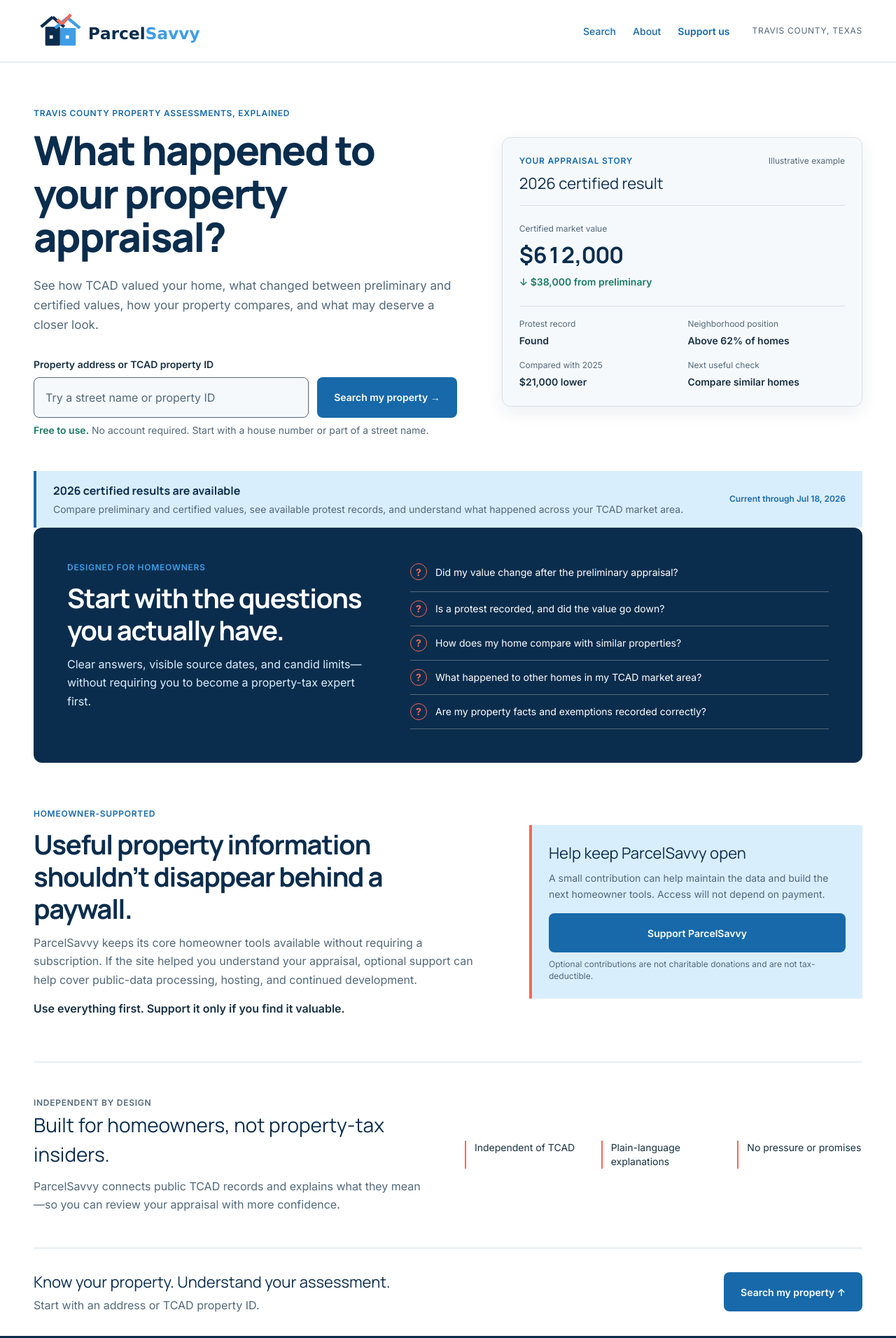
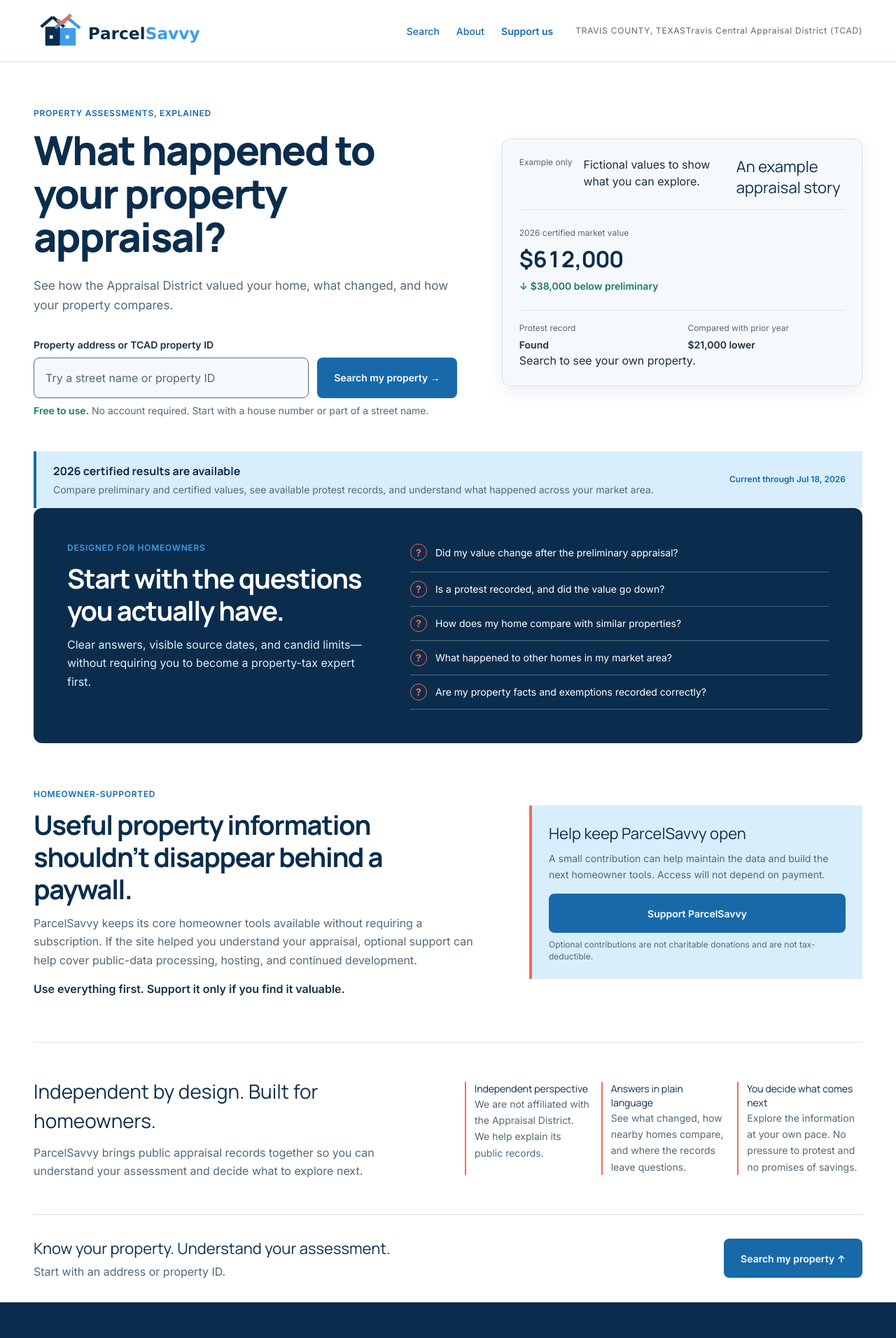
Before and after one commit to wlreich/PropertyTaxHelper, a Next.js app in the folder web/: page / in a window 1280 px wide. Shown: the top 1912 px of the page at 70% size. Built offline with nearby package versions, Linux system fonts and the light colour scheme.

Commit message:
Implement approved homepage example and independence layout

```diff
--- a/web/src/app/page.tsx
+++ b/web/src/app/page.tsx
@@ -4,6 +4,7 @@ import { Unavailable } from "@/components/site-shell";
 import { BrandLogo } from "@/components/brand-logo";
 import { TermDefinition } from "@/components/term-definition";
 import styles from "./search-page.module.css";
+import { appraisalDistrict } from "@/lib/appraisal-district";
 import {
   parseSearch,
   currency,
@@ -19,7 +20,7 @@ const homeownerQuestions = [
   "Did my value change after the preliminary appraisal?",
   "Is a protest recorded, and did the value go down?",
   "How does my home compare with similar properties?",
-  "What happened to other homes in my TCAD market area?",
+  "What happened to other homes in my market area?",
   "Are my property facts and exemptions recorded correctly?",
 ];
 
@@ -31,7 +32,7 @@ function HomeFooter() {
           <p className={styles.footerBrand}>ParcelSavvy.org</p>
           <p>
             Independent property-assessment context for Travis County
-            homeowners. Values reflect selected public TCAD releases and are
+            homeowners. Values reflect selected public Appraisal District releases and are
             not a tax bill.
           </p>
         </div>
@@ -59,11 +60,11 @@ function HomeFooter() {
             <Link href="/terms">Terms of use</Link>
             <Link href="/accessibility">Accessibility</Link>
             <a
-              href="https://traviscad.org/propertysearch/"
+              href={appraisalDistrict.propertySearchUrl}
               target="_blank"
               rel="noreferrer"
             >
-              Official TCAD search ↗
+              Official Appraisal District search ↗
             </a>
           </nav>
         </div>
@@ -71,7 +72,7 @@ function HomeFooter() {
       <div className={styles.footerBottom}>
         <span>© 2026 Systems &amp; Sense LLC. All rights reserved.</span>
         <span>
-          A missing protest entry does not rule out a protest. Official TCAD
+          A missing protest entry does not rule out a protest. Official Appraisal District
           records and notices control.
         </span>
       </div>
@@ -109,7 +110,12 @@ export default async function Home({
               Support us
             </Link>
           </nav>
-          <span className={styles.county}>TRAVIS COUNTY, TEXAS</span>
+          <div className={styles.county}>
+            <span>{appraisalDistrict.countyLabel}</span>
+            <span className={styles.districtName}>
+              {appraisalDistrict.name} ({appraisalDistrict.abbreviation})
+            </span>
+          </div>
         </div>
       </header>
 
@@ -121,7 +127,7 @@ export default async function Home({
           <div className={styles.heroCopy}>
             {!q && (
               <p className={styles.eyebrow}>
-                Travis County property assessments, explained
+                Property assessments, explained
               </p>
             )}
             <h1 id="home-heading">
@@ -131,9 +137,8 @@ export default async function Home({
             </h1>
             {!q && (
               <p className={styles.heroDescription}>
-                See how TCAD valued your home, what changed between preliminary
-                and certified values, how your property compares, and what may
-                deserve a closer look.
+                See how the Appraisal District valued your home, what changed,
+                and how your property compares.
               </p>
             )}
             <div id="property-search" className={styles.searchArea}>
@@ -144,19 +149,20 @@ export default async function Home({
           {!q && (
             <aside
               className={styles.preview}
-              aria-label="Illustrative property result"
+              aria-labelledby="example-heading"
+              aria-describedby="example-disclaimer"
             >
               <div className={styles.previewHeader}>
-                <div>
-                  <p className={styles.previewLabel}>Your appraisal story</p>
-                  <h2>2026 certified result</h2>
-                </div>
-                <p className={styles.exampleLabel}>Illustrative example</p>
+                <p className={styles.exampleLabel}>Example only</p>
+                <p id="example-disclaimer" className={styles.exampleDescription}>
+                  Fictional values to show what you can explore.
+                </p>
+                <h2 id="example-heading">An example appraisal story</h2>
               </div>
               <div className={styles.previewValue}>
-                <span>Certified market value</span>
+                <span>2026 certified market value</span>
                 <strong>$612,000</strong>
-                <p>↓ $38,000 from preliminary</p>
+                <p>↓ $38,000 below preliminary</p>
               </div>
               <dl className={styles.previewGrid}>
                 <div>
@@ -164,18 +170,13 @@ export default async function Home({
                   <dd>Found</dd>
                 </div>
                 <div>
-                  <dt>Neighborhood position</dt>
-                  <dd>Above 62% of homes</dd>
-                </div>
-                <div>
-                  <dt>Compared with 2025</dt>
+                  <dt>Compared with prior year</dt>
                   <dd>$21,000 lower</dd>
                 </div>
-                <div>
-                  <dt>Next useful check</dt>
-                  <dd>Compare similar homes</dd>
-                </div>
               </dl>
+              <p className={styles.exampleNextStep}>
+                Search to see your own property.
+              </p>
             </aside>
           )}
         </section>
@@ -214,7 +215,7 @@ export default async function Home({
                 </p>
               </div>
               <span className="release-badge">
-                Source: TCAD · {result.data.tax_year} {result.data.roll_stage}
+                Source: Appraisal District · {result.data.tax_year} {result.data.roll_stage}
               </span>
             </div>
             {result.data.match_mode === "possible" && (
@@ -226,7 +227,7 @@ export default async function Home({
             )}
             <p className={styles.sourceNote}>
               {result.data.export_time_raw
-                ? `TCAD export: ${result.data.export_time_raw}`
+                ? `Appraisal District export: ${result.data.export_time_raw}`
                 : "Export date not reported in this release."}
             </p>
             {!result.data.items.length ? (
@@ -251,8 +252,8 @@ export default async function Home({
               <>
                 <div className={styles.resultColumns}>
                   <span>Property</span>
-                  <TermDefinition term="TCAD market value">
-                    TCAD’s estimate of what the property would sell for as of
+                  <TermDefinition term="Market value">
+                    The Appraisal District’s estimate of what the property would sell for as of
                     January 1 of the source year. It is not your tax bill.
                   </TermDefinition>
                   <span aria-hidden="true" />
@@ -284,7 +285,7 @@ export default async function Home({
                         </div>
                         <div className="result-value">
                           <span className={styles.valueLabel}>
-                            TCAD market value
+                            Market value
                           </span>
                           <strong>
                             {property.market_value === null &&
@@ -346,7 +347,7 @@ export default async function Home({
                 <strong>2026 certified results are available</strong>
                 <p>
                   Compare preliminary and certified values, see available
-                  protest records, and understand what happened across your TCAD
+                  protest records, and understand what happened across your
                   market area.
                 </p>
               </div>
@@ -425,27 +426,43 @@ export default async function Home({
               aria-labelledby="trust-heading"
             >
               <div id="evidence">
-                <p className={styles.eyebrow}>Independent by design</p>
                 <h2 id="trust-heading">
-                  Built for homeowners, not property-tax insiders.
+                  Independent by design. Built for homeowners.
                 </h2>
                 <p>
-                  ParcelSavvy connects public TCAD records and explains what
-                  they mean—so you can review your appraisal with more
-                  confidence.
+                  ParcelSavvy brings public appraisal records together so you
+                  can understand your assessment and decide what to explore next.
                 </p>
               </div>
               <ul className={styles.trustList}>
-                <li>Independent of TCAD</li>
-                <li>Plain-language explanations</li>
-                <li>No pressure or promises</li>
+                <li>
+                  <h3>Independent perspective</h3>
+                  <p>
+                    We are not affiliated with the Appraisal District. We help
+                    explain its public records.
+                  </p>
+                </li>
+                <li>
+                  <h3>Answers in plain language</h3>
+                  <p>
+                    See what changed, how nearby homes compare, and where the
+                    records leave questions.
+                  </p>
+                </li>
+                <li>
+                  <h3>You decide what comes next</h3>
+                  <p>
+                    Explore the information at your own pace. No pressure to
+                    protest and no promises of savings.
+                  </p>
+                </li>
               </ul>
             </section>
 
             <section className={styles.finalCallout}>
               <div>
                 <h2>Know your property. Understand your assessment.</h2>
-                <p>Start with an address or TCAD property ID.</p>
+                <p>Start with an address or property ID.</p>
               </div>
               <Link
                 className={`${styles.primaryLink} action-button`}
```
